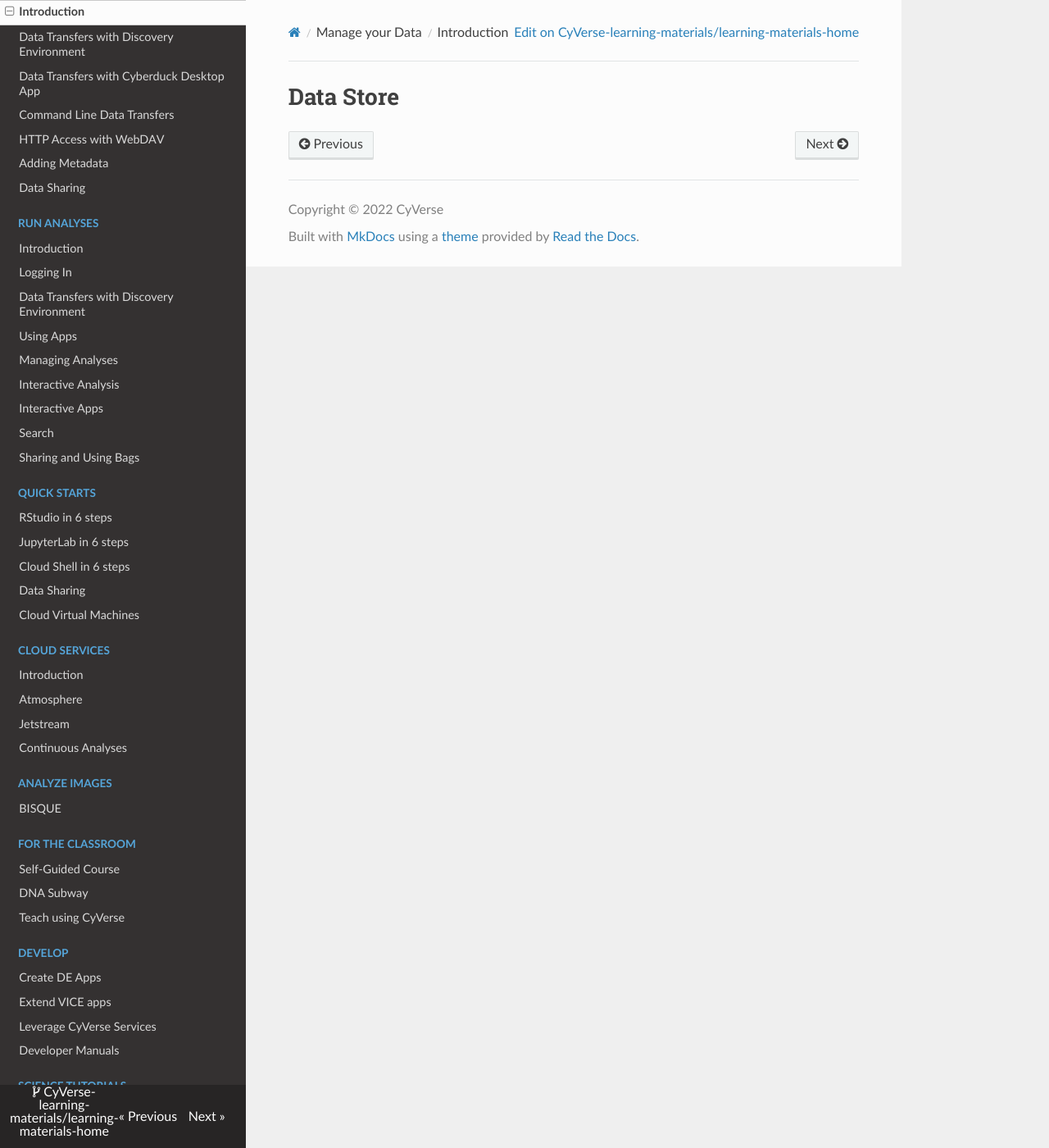
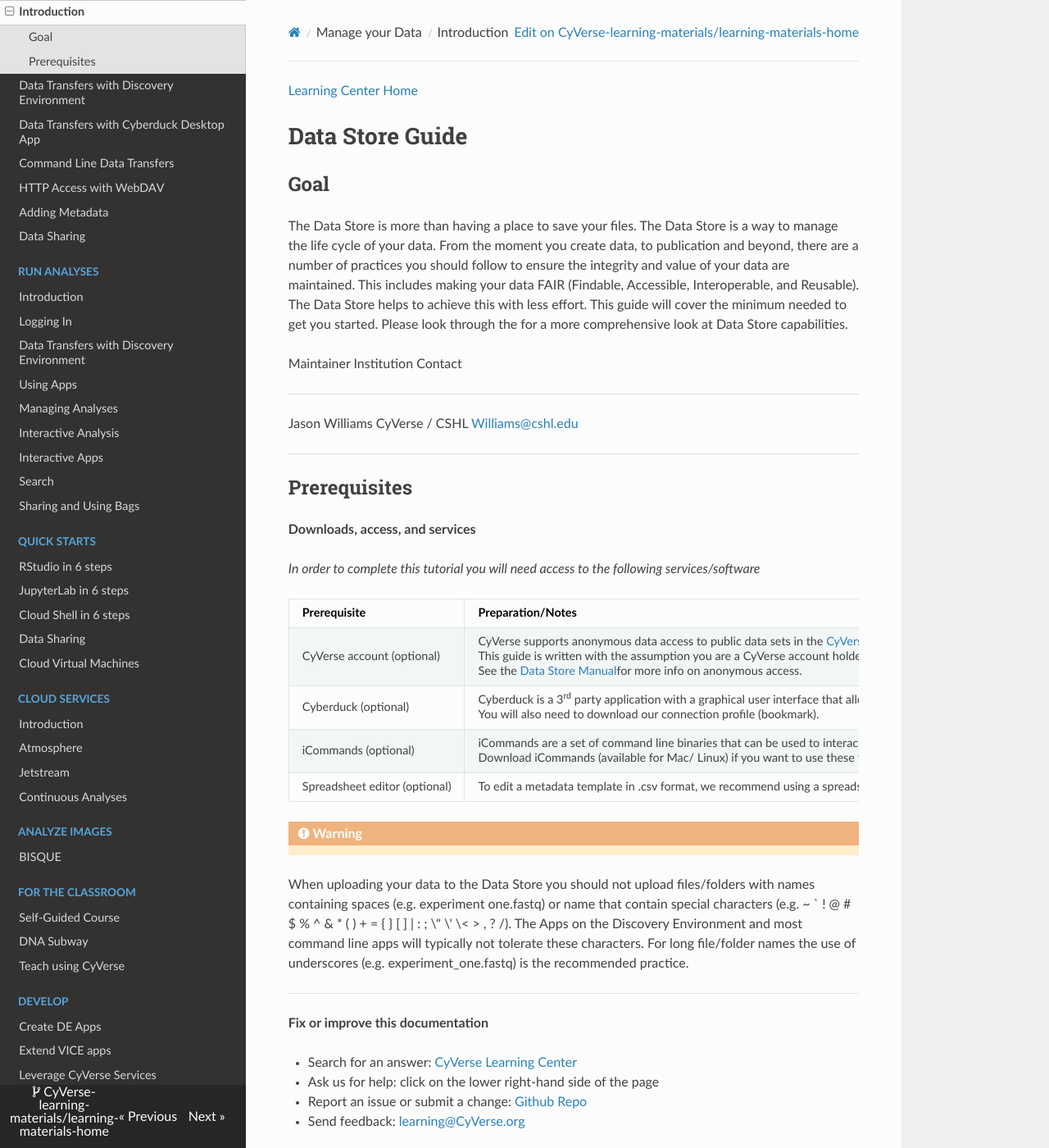
Before and after one commit to CyVerse-learning-materials/learning-materials-home, an MkDocs documentation site: the page built from docs/ds/intro.md, in a window 1280 px wide and 1400 px high. Shown: the whole window at 82% size. Built offline with MkDocs 1.6.1, drawn with Linux system fonts in a browser that asks for light colours; nearby versions of some CDN libraries; a script that is not in the unit is left out.

Commit message:
formatting, material, images

```diff
--- a/docs/ds/intro.md
+++ b/docs/ds/intro.md
@@ -1 +1,59 @@
-# Data Store
+[Learning Center Home](http://learning.cyverse.org/)
+
+# Data Store Guide
+
+## Goal
+
+The Data Store is more than having a place to save your files. The Data
+Store is a way to manage the life cycle of your data. From the moment
+you create data, to publication and beyond, there are a number of
+practices you should follow to ensure the integrity and value of your
+data are maintained. This includes making your data FAIR (Findable,
+Accessible, Interoperable, and Reusable). The Data Store helps to
+achieve this with less effort. This guide will cover the minimum needed
+to get you started. Please look through the for a more comprehensive
+look at Data Store capabilities.
+
+  Maintainer       Institution      Contact
+  ---------------- ---------------- ---------------------
+  Jason Williams   CyVerse / CSHL   <Williams@cshl.edu>
+
+------------------------------------------------------------------------
+
+## Prerequisites
+
+**Downloads, access, and services**
+
+*In order to complete this tutorial you will need access to the
+following services/software*
+
+
+| Prerequisite | Preparation/Notes | Link/Download |
+| --- | --- | --- |
+| CyVerse account (optional) | CyVerse supports anonymous data access to public data sets in the [CyVerse Data Commons](https://datacommons.cyverse.org/). <br> This guide is written with the assumption you are a CyVerse account holder. <br> See the [Data Store Manual](https://cyverse.atlassian.net/wiki/spaces/DS/overview)for more info on anonymous access. |  Register |
+| Cyberduck (optional) |  Cyberduck is a 3rd party application with a graphical user interface that allows you to easily upload and download data (available for Mac /PC). <br> You will also need to download our connection profile (bookmark). | - [Cyberduck Website](https://cyberduck.io/download/) <br> - [Cyberduck connection profile](https://cyverse.atlassian.net/wiki/download/attachments/241869843/CyVerseDataStore.cyberduckprofile?version=1&modificationDate=1568640173000&cacheVersion=1&api=v2) |
+|iCommands (optional) | iCommands are a set of command line binaries that can be used to interact with the Data Store. <br> Download iCommands (available for Mac/ Linux) if you want to use these functionalities. | - [iCommands (for Mac)](https://cyverse.atlassian.net/wiki/download/attachments/241869823/cyverse-icommands-4.1.9.pkg?version=3&modificationDate=1472820029000&cacheVersion=1&api=v2) <br> - [iCommands (for Linux; see iCommands CLI)](https://irods.org/download/) |
+| Spreadsheet editor (optional) | To edit a metadata template in .csv format, we recommend using a spreadsheet editor such as Microsoft Excel or LibreOffice Calc. | Free [LibreOffice](https://www.libreoffice.org/) |
+
+!!! Warning
+
+  When uploading your data to the Data Store you should not upload
+  files/folders with names containing spaces (e.g. experiment one.fastq)
+  or name that contain special characters (e.g. \~ \` ! @ \# \$ % \^ & \*
+  ( ) + = { } \[ \] \| : ; \" \' \< \> , ? /). The Apps on the Discovery
+  Environment and most command line apps will typically not tolerate these
+  characters. For long file/folder names the use of underscores (e.g.
+  experiment_one.fastq) is the recommended practice.
+
+------------------------------------------------------------------------
+
+**Fix or improve this documentation**
+
+-   Search for an answer: [CyVerse Learning Center](https://cyverse-learning-materials.github.io/learning-materials-home)
+-   Ask us for help: click on the lower right-hand side of the page
+-   Report an issue or submit a change: [Github Repo](https://github.com/CyVerse-learning-materials/data_store_guide)
+-   Send feedback: [learning@CyVerse.org](learning@CyVerse.org)
+
+------------------------------------------------------------------------
+
+[Learning Center Home](http://learning.cyverse.org/)
```
Also changed, not shown: docs/ds/cyberduck.md (+101 -0 lines), docs/assets/data_store/cyberduck_bookmark.png (added), docs/assets/data_store/cyberduck_config.png (added), docs/assets/data_store/cyberduck_transfers.png (added), docs/assets/data_store/cyberduck_transfers2.png (added), docs/assets/data_store/cyberduck_window.png (added), docs/assets/data_store/edit_view_metadata.png (added), docs/assets/data_store/public_link.png (added), docs/assets/data_store/sharing.png (added).
